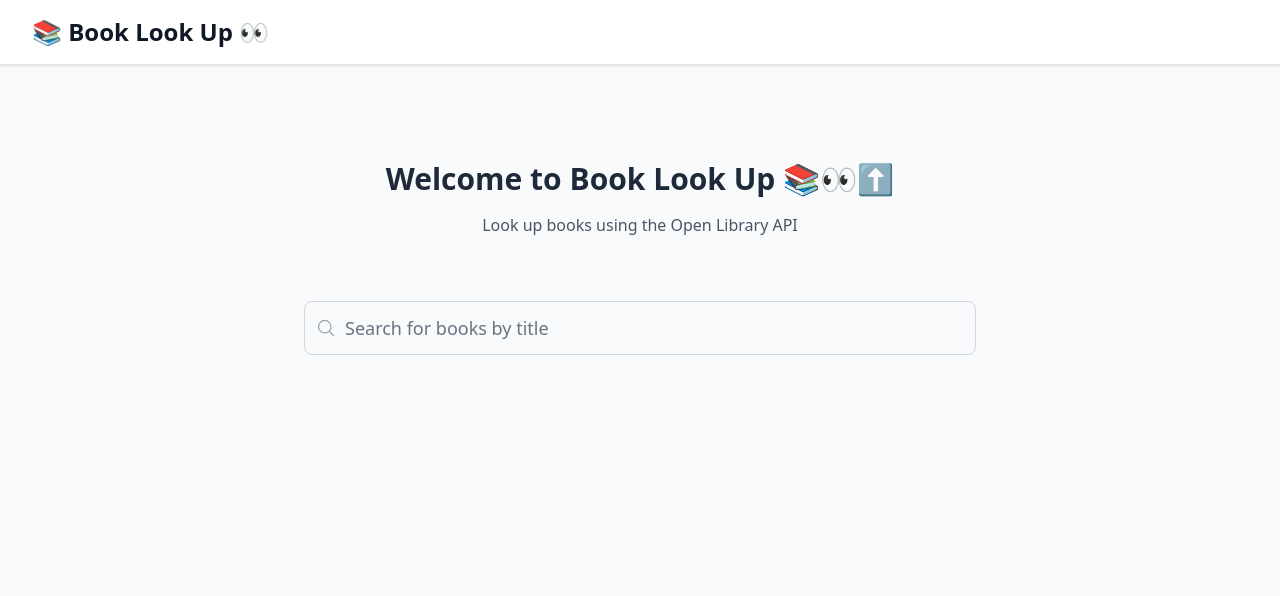
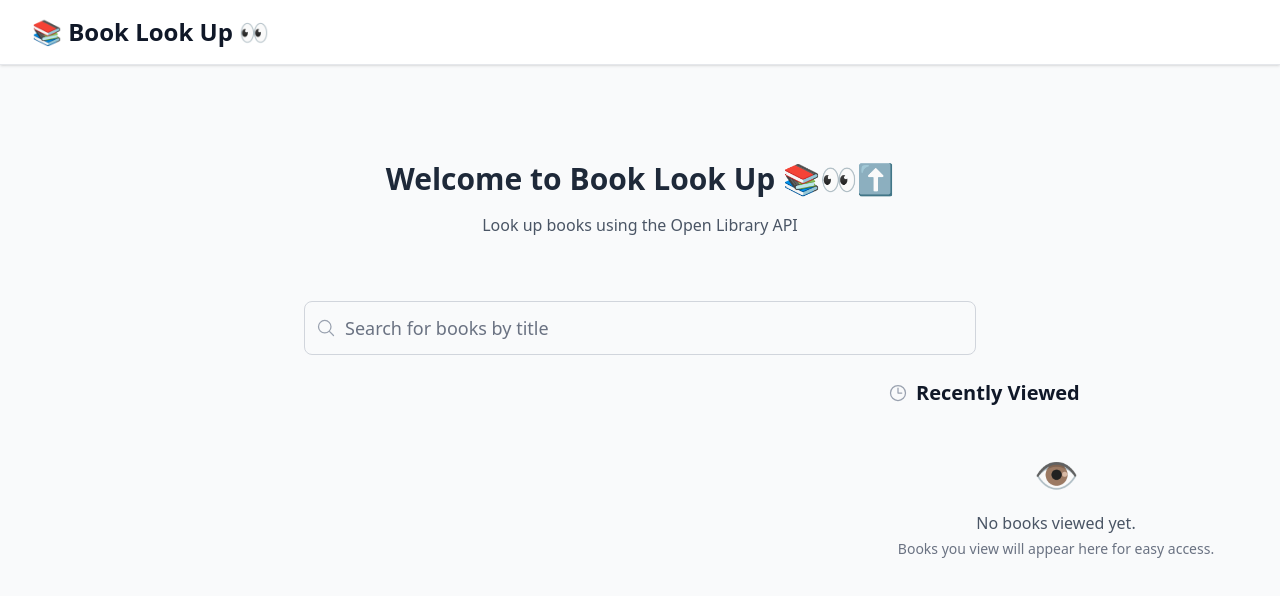
Before and after one commit to Numulix/BookLookUp, a React (Vite) app: page / in a window 1280 px wide. Shown: the top 596 px of the page. Built offline with nearby package versions, Linux system fonts and the light colour scheme.

Commit message:
feat: add ViewedBooksList

```diff
--- /dev/null
+++ b/src/features/ViewedBooksList.tsx
@@ -0,0 +1,77 @@
+import { useNavigate } from 'react-router';
+import { useViewedBooks } from '../context/ViewedBooksContext.tsx';
+import { ClockIcon } from '@heroicons/react/24/outline';
+import { extractBookId, formatAuthorNames, getBookCoverUrl } from '../utils';
+
+export const ViewedBooksList = () => {
+  const navigate = useNavigate();
+  const { viewedBooks } = useViewedBooks();
+
+  if (viewedBooks.length === 0) {
+    return (
+      <div className="p-6">
+        <h2 className="mb-4 flex items-center gap-2 text-xl font-semibold text-gray-900">
+          <ClockIcon className="h-5 w-5 text-gray-400" />
+          Recently Viewed
+        </h2>
+        <div className="py-8 text-center">
+          <div className="mb-4 text-4xl">👁️</div>
+          <p className="text-gray-600">No books viewed yet.</p>
+          <p className="mt-1 text-sm text-gray-500">Books you view will appear here for easy access.</p>
+        </div>
+      </div>
+    );
+  }
+
+  const handleBookClick = (bookKey: string) => {
+    const bookId = extractBookId(bookKey);
+    navigate(`/books/${bookId}`);
+  };
+
+  return (
+    <div className="p-6">
+      <div className="mb-6 flex items-center justify-between">
+        <h2 className="flex items-center gap-2 text-xl font-semibold text-gray-900">
+          <ClockIcon className="h-5 w-5" />
+          Recently Viewed ({viewedBooks.length})
+        </h2>
+      </div>
+
+      <div className="max-h-96 space-y-3 overflow-y-auto">
+        {viewedBooks.map((book) => {
+          const coverUrl = getBookCoverUrl(book.cover_i);
+
+          return (
+            <div
+              key={book.key}
+              onClick={() => handleBookClick(book.key)}
+              className="group flex cursor-pointer items-center space-x-3 rounded-lg p-3 transition-colors hover:bg-gray-50"
+            >
+              <div className="flex-shrink-0">
+                {coverUrl ? (
+                  <img
+                    src={coverUrl}
+                    alt={`Cover of ${book.title}`}
+                    className="h-16 w-12 rounded object-cover shadow-sm"
+                    loading="lazy"
+                  />
+                ) : (
+                  <div className="flex h-16 w-12 items-center justify-center rounded bg-gray-200">
+                    <span className="text-xs text-gray-400">No Cover</span>
+                  </div>
+                )}
+              </div>
+
+              <div className="min-w-0 flex-1">
+                <h3 className="line-clamp-1 font-medium text-gray-900 transition-colors group-hover:text-gray-700">
+                  {book.title}
+                </h3>
+                <p className="line-clamp-1 text-sm text-gray-600">{formatAuthorNames(book.author_name)}</p>
+              </div>
+            </div>
+          );
+        })}
+      </div>
+    </div>
+  );
+};
--- a/src/pages/LandingPage.tsx
+++ b/src/pages/LandingPage.tsx
@@ -1,5 +1,6 @@
 import { BookList, SearchBar } from '../components/ui';
 import { useBookSearch } from '../hooks/useBookSearch.ts';
+import { ViewedBooksList } from '../features/ViewedBooksList.tsx';
 
 export const LandingPage = () => {
   const { searchResults, isLoading, error, searchBooks, clearSearch } = useBookSearch();
@@ -24,6 +25,10 @@
             />
           )}
         </div>
+
+        <div className="lg:col-span-1">
+          <ViewedBooksList />
+        </div>
       </div>
     </>
   );
```
